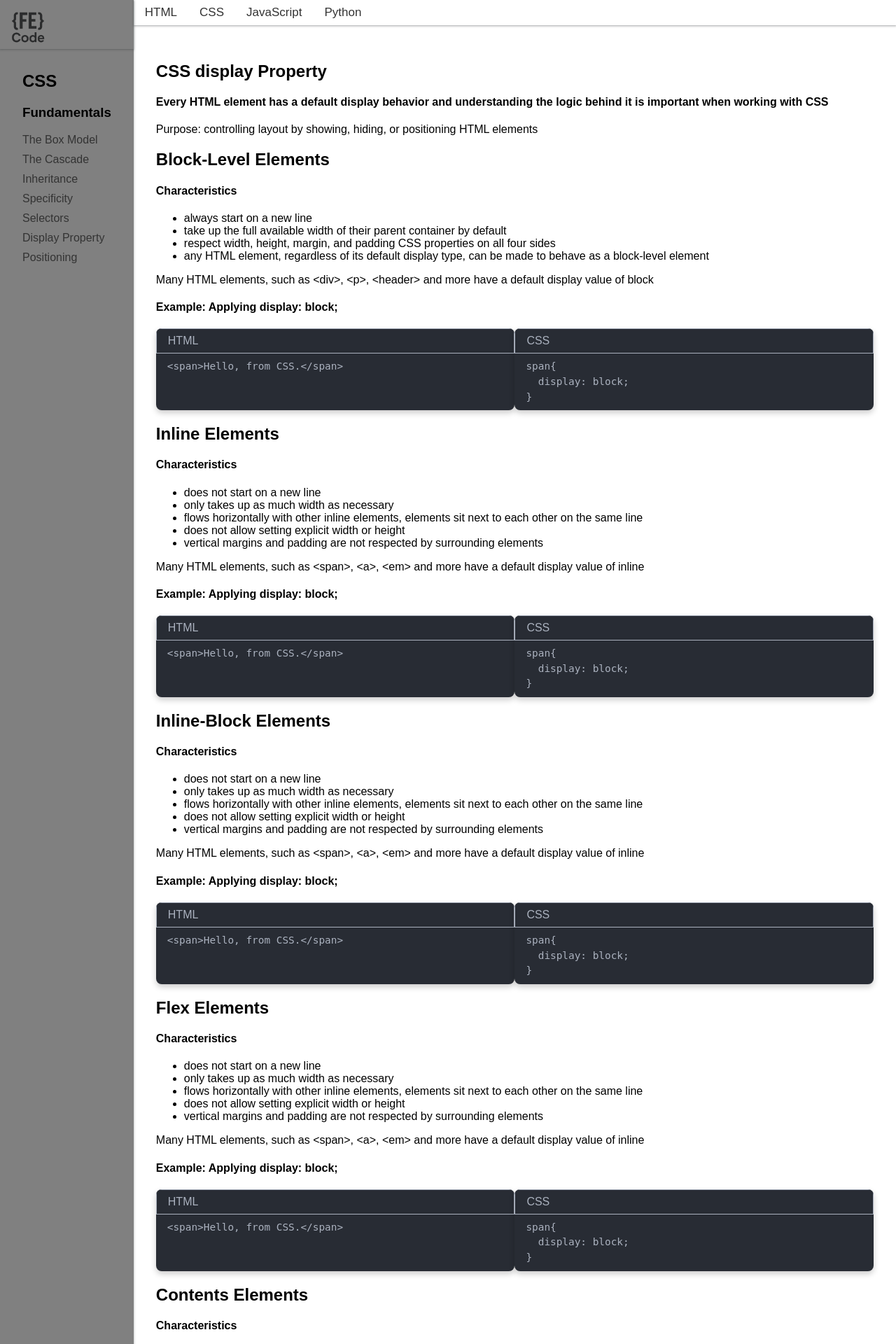
After one commit to laneyreed/FrontEnd-Dashboard, a Flask app: page /css_concept/display in a window 1280 px wide. The commit adds this page. Shown: the top 1920 px of the page at 70% size. Run offline with Flask 3, Linux system fonts and the light colour scheme; some libraries are stand-ins or nearby versions.

Commit message:
added css display property

```diff
--- a/server.py
+++ b/server.py
@@ -7,10 +7,17 @@ def home():
     return render_template("index.html")
 
 
+#****************************CSS Routes*****************************************
 @app.route("/css")
 def css_home():
     return render_template("css/css_home.html")
 
+@app.route("/css_concept/display")
+def css_display():
+    return render_template("./css/fundamentals/display.html")
+
+
+
 
 if __name__ == "__main__":
     app.run(debug=True)
--- /dev/null
+++ b/templates/base/concept_base.html
@@ -0,0 +1,94 @@
+
+<style>
+{% block style %}
+    .item-container{
+        margin: auto;
+        display: inline-block;
+        width: 50px;
+        height: 50px;
+        background-color: purple;
+    }
+
+    .concept-example{
+        background-color: green;
+        display:flex:
+        flex-direction: row;
+    }
+
+    .code-boxes-container{
+        display: flex;
+        justify-content: space-around;
+    }
+
+    .code-box {
+        background-color: #282c34;
+        color: #abb2bf;
+        border-radius: 8px;
+        box-shadow: 0 4px 8px rgba(0, 0, 0, 0.2);
+        width: 60%;
+        max-width: 600px;
+        overflow-x: auto; /* Enable horizontal scrolling for long lines */
+    }
+
+     .code-box-title{
+        padding: .5rem 1rem;
+        border: .1rem solid #abb2bf;
+     }
+
+     .code{
+         padding: .5rem 1rem
+      }
+
+      .code-box code {
+          font-family: monospace;
+          font-size: .9rem;
+          line-height: 1.5;
+       }
+
+{% endblock %}
+
+</style>
+
+{% block concept %}
+<div id={{concept_id}} class="concept-container">
+    <div class="concept-description-container" >
+        <h2>{{ concept_title }}</h2>
+        <h4>Characteristics</h4>
+
+        <ul>
+          {% for item in characteristic_list: %}
+            <li>{{ item }}</li>
+          {% endfor %}
+        </ul>
+
+        <p>{{ more_concept_info }}</p>
+    </div>
+
+    <section class="concept-example-container">
+        <h4>Example: {{ example_description }}</h4>
+        <div class="code-boxes-container" >
+            <div class="code-box">
+                <div class="code-box-title">HTML</div>
+                <div class="code">
+                    <code>
+                        {{ block_html }}
+                    </code>
+                </div>
+            </div>
+
+            <div class="code-box">
+                <div class="code-box-title">CSS</div>
+                <div class="code">
+                    <code>
+                        {{ block_css_element }}{<br>
+                        &nbsp;&nbsp;{{ block_css_property }}<br>
+                        }
+                    </code>
+                </div>
+            </div>
+
+        </div>
+    </section>
+</div>
+
+{% endblock %}
--- a/templates/sidebar.html
+++ b/templates/base/sidebar.html
@@ -37,7 +37,10 @@
 <div id="sidebar">
     <div id="sidebar-logo" >
         <a href="{{ url_for('home')}}">
-            <img class="logo" src="static/images/fe-code-logo.png">
+            {% block logo %}
+                <img class="logo" src="static/images/fe-code-logo.png">
+            {% endblock %}
+
         </a>
     </div>
     <div id="sidebar-content" >
@@ -48,7 +51,7 @@
         <a href="#">{{ lang_concept_3 }}</a>
         <a href="#">{{ lang_concept_4 }}</a>
         <a href="#">{{ lang_concept_5 }}</a>
-        <a href="#">{{ lang_concept_6 }}</a>
+        <a href="{{ concept6_link }}">{{ lang_concept_6 }}</a>
         <a href="#">{{ lang_concept_7 }}</a>
     </div>
 </div>
--- a/templates/css/css_home.html
+++ b/templates/css/css_home.html
@@ -1,5 +1,47 @@
 {% extends "./base/base.html" %}
 {% block title %}CSS{% endblock %}
+
+
+{% block style %}
+{{ super() }}
+     .concept-example{
+        background-color: green;
+        display:flex:
+        flex-direction: row;
+    }
+
+    .code-boxe-container{
+        display: flex;
+    }
+
+    .code-box {
+        background-color: #282c34;
+        color: #abb2bf;
+        border-radius: 8px;
+        box-shadow: 0 4px 8px rgba(0, 0, 0, 0.2);
+        width: 60%;
+        max-width: 600px;
+        overflow-x: auto; /* Enable horizontal scrolling for long lines */
+    }
+
+     .code-box-title{
+        padding: .5rem 1rem;
+        border: .1rem solid #abb2bf;
+     }
+
+     .code{
+         padding: .5rem 1rem
+      }
+
+      .code-box code {
+          font-family: monospace;
+          font-size: .9rem;
+          line-height: 1.5;
+       }
+
+{% endblock %}
+
+
 
 {% block sidebar %}
     {% set lang_name = "CSS" %}
@@ -9,8 +51,9 @@
     {% set lang_concept_4 = "Specificity" %}
     {% set lang_concept_5 = "Selectors" %}
     {% set lang_concept_6 = "Display Property" %}
+    {% set concept6_link = url_for('css_display') %}
     {% set lang_concept_7 = "Positioning" %}
-    {% include "sidebar.html" %}
+    {% include "./base/sidebar.html" %}
 {% endblock %}
 
 {% block menu %}
@@ -25,4 +68,32 @@
         <li>controls aspects such as layout, typography, visuals and responsiveness</li>
 
     </ul>
+
+    <h2>Fundamentals</h2>
+        <p>CSS fundamentals encompass the core concepts and techniques required to effectively style web pages</p>
+
+    <h2>Syntax</h2>
+    <p>Understanding the structure of CSS rules, which consist of selectors, properties, and values.</p>
+        <ul>
+            <li><span>Selectors: various ways to target specific HTML elements for styling, including element type selectors, class selectors, and ID selectors</span></li>
+            <li><span>Properties: styling properties such as colors, typography and dimensions</span></li>
+            <li><span>Values:</span></li>
+        </ul>
+
+
+        <section class="concept-example-container">
+        <div class="code-boxe-container" >
+            <div class="code-box">
+                <div class="code-box-title">CSS</div>
+                <div class="code">
+                    <code>
+                        selector{<br>
+                        &nbsp;&nbsp;property: value;<br>
+                        }
+                    </code>
+                </div>
+            </div>
+
+        </div>
+    </section>
 {% endblock %}
--- /dev/null
+++ b/templates/css/fundamentals/display.html
@@ -0,0 +1,96 @@
+{% extends "./css/css_home.html" %}
+{% block title %}CSS: Background{% endblock %}
+
+
+
+{#  modify just one part of a Jinja template block while keeping the rest #}
+{% block sidebar %}
+    {{ super() | replace("static/images/fe-code-logo.png", "../../../static/images/fe-code-logo.png") }}
+{% endblock %}
+
+
+
+{% block menu %}
+    {% include "main_menu.html" %}
+{% endblock %}
+
+
+
+
+{% block content %}
+
+<h2>CSS display Property</h2>
+<h4>Every HTML element has a default display behavior and understanding the logic behind it is important when working with CSS</h4>
+<p><span class="bold">Purpose:</span> controlling layout by showing, hiding, or positioning HTML elements</p>
+
+
+{####################CONCEPT 1####################################################}
+{% set concept_id = "block-element" %}
+{% set concept_title = "Block-Level Elements" %}
+{% set characteristic_list = [
+    "always start on a new line",
+    "take up the full available width of their parent container by default",
+    "respect width, height, margin, and padding CSS properties on all four sides",
+    "any HTML element, regardless of its default display type, can be made to behave as a block-level element"
+] %}
+
+{%
+    set more_concept_info =
+        "Many HTML elements, such as <div>, <p>, <header> and more have a default display value of block"
+%}
+
+{% set block_html = "<span>Hello, from CSS.</span>" %}
+{% set block_css_element = "span" %}
+{% set block_css_property = "display: block;" %}
+
+{% set example_description = "Applying display: block;" %}
+{% include "./base/concept_base.html" %}
+
+{####################CONCEPT 2####################################################}
+{% set concept_id = "inline-element" %}
+{% set concept_title = "Inline Elements" %}
+{% set characteristic_list = [
+    "does not start on a new line",
+    "only takes up as much width as necessary",
+    "flows horizontally with other inline elements, elements sit next to each other on the same line",
+    "does not allow setting explicit width or height",
+    "vertical margins and padding are not respected by surrounding elements"
+] %}
+
+{%
+    set more_concept_info =
+        "Many HTML elements, such as <span>, <a>, <em> and more have a default display value of inline"
+%}
+
+{% set block_html = "<span>Hello, from CSS.</span>" %}
+{% set block_css_element = "span" %}
+{% set block_css_property = "display: block;" %}
+
+{% set example_description = "Applying display: block;" %}
+
+{% include "./base/concept_base.html" %}
+{####################CONCEPT 3####################################################}
+{% set concept_id = "inline-block" %}
+{% set concept_title = "Inline-Block Elements" %}
+
+{% include "./base/concept_base.html" %}
+{####################CONCEPT 4####################################################}
+{% set concept_id = "flex" %}
+{% set concept_title = "Flex Elements" %}
+
+{% include "./base/concept_base.html" %}
+{####################CONCEPT 5####################################################}
+{% set concept_id = "contents" %}
+{% set concept_title = "Contents Elements" %}
+{% include "./base/concept_base.html" %}
+{####################CONCEPT 6####################################################}
+{% set concept_id = "grid" %}
+{% set concept_title = "Grid Elements" %}
+{% include "./base/concept_base.html" %}
+{####################CONCEPT 7####################################################}
+{% set concept_id = "none" %}
+{% set concept_title = "None Elements" %}
+{% include "./base/concept_base.html" %}
+
+
+{% endblock %}
```
Also changed, not shown: templates/base/lang_menu_base.html (added, +29 -0 lines).
